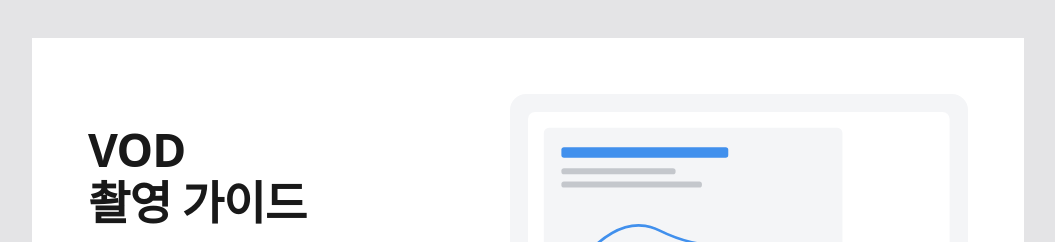
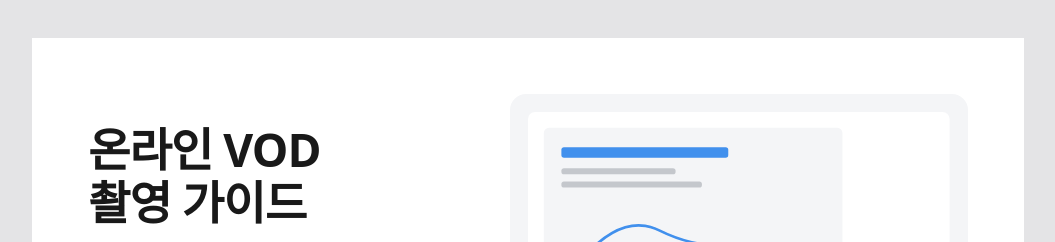
Before and after one commit to clubhawaii/lecturer-guide, a plain HTML site: page shoot.html in a window 1280 px wide. Shown: the top 242 px of the page, without its empty margins (112-1167 px from the left). Drawn offline with Linux system fonts and the light colour scheme; a web font is replaced by a local one.

Commit message:
촬영 가이드 제목을 '클럽하와이 온라인 VOD 촬영 가이드'로 변경 (카톡 미리보기 이미지 포함)
Co-Authored-By: Claude Opus 5.5 <noreply@anthropic.com>

```diff
--- a/shoot.html
+++ b/shoot.html
@@ -3,11 +3,11 @@
 <head>
 <meta charset="utf-8">
 <meta name="viewport" content="width=device-width, initial-scale=1">
-<title>클럽하와이 VOD 촬영 가이드</title>
+<title>클럽하와이 온라인 VOD 촬영 가이드</title>
 <meta name="description" content="휴대폰 촬영 세팅과 녹화 직전 체크리스트를 안내드립니다.">
 <meta property="og:type" content="website">
 <meta property="og:site_name" content="클럽하와이">
-<meta property="og:title" content="클럽하와이 VOD 촬영 가이드">
+<meta property="og:title" content="클럽하와이 온라인 VOD 촬영 가이드">
 <meta property="og:description" content="휴대폰 촬영 세팅과 녹화 직전 체크리스트를 안내드립니다.">
 <meta property="og:image" content="https://clubhawaii.github.io/lecturer-guide/og-shoot.png">
 <meta property="og:image:width" content="1200">
@@ -162,7 +162,7 @@ details dd{margin:0;color:var(--sub)}
 <section class="panel">
   <div class="hero">
     <div>
-      <h1>VOD<br>촬영 가이드</h1>
+      <h1>온라인 VOD<br>촬영 가이드</h1>
       <p class="lead">줌 강의는 <b>평소처럼</b> 진행해 주시고,<br>VOD용 영상은 <b>휴대폰으로 별도 촬영</b>해 주시기 바랍니다.</p>
       <a class="btn" href="#prep">준비 체크리스트 <svg class="arrow"><use href="#arr"/></svg></a>
     </div>
```
Also changed, not shown: index.html (+1 -1 lines), og-shoot.png.
